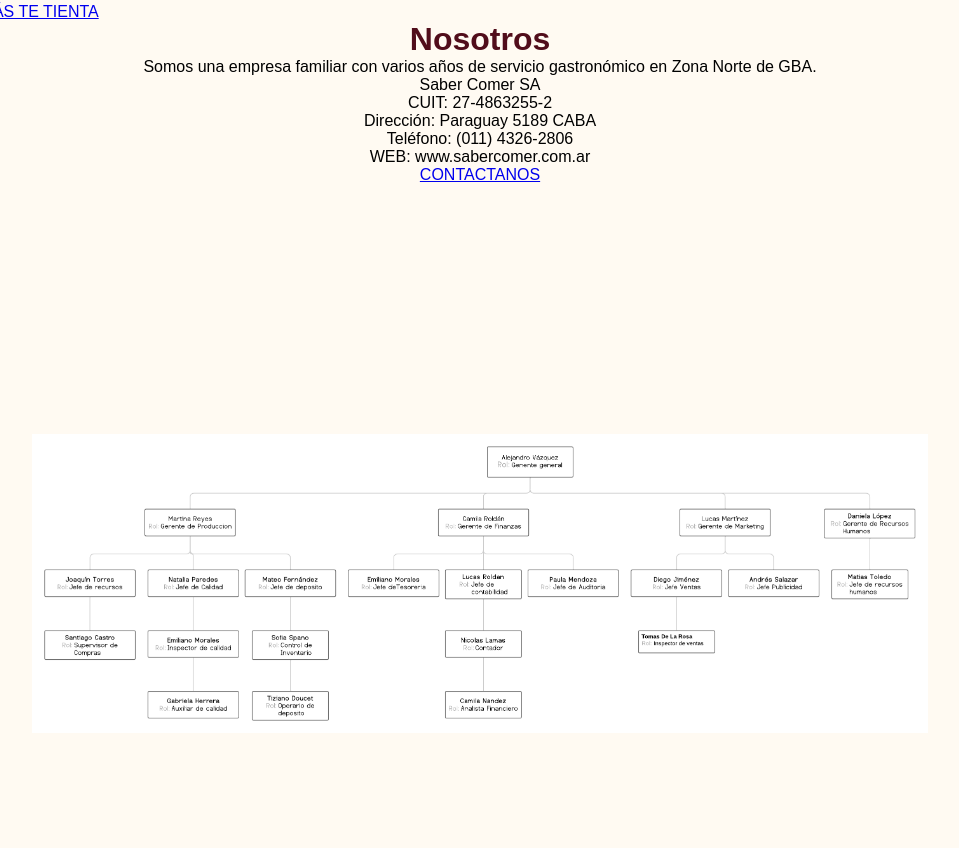
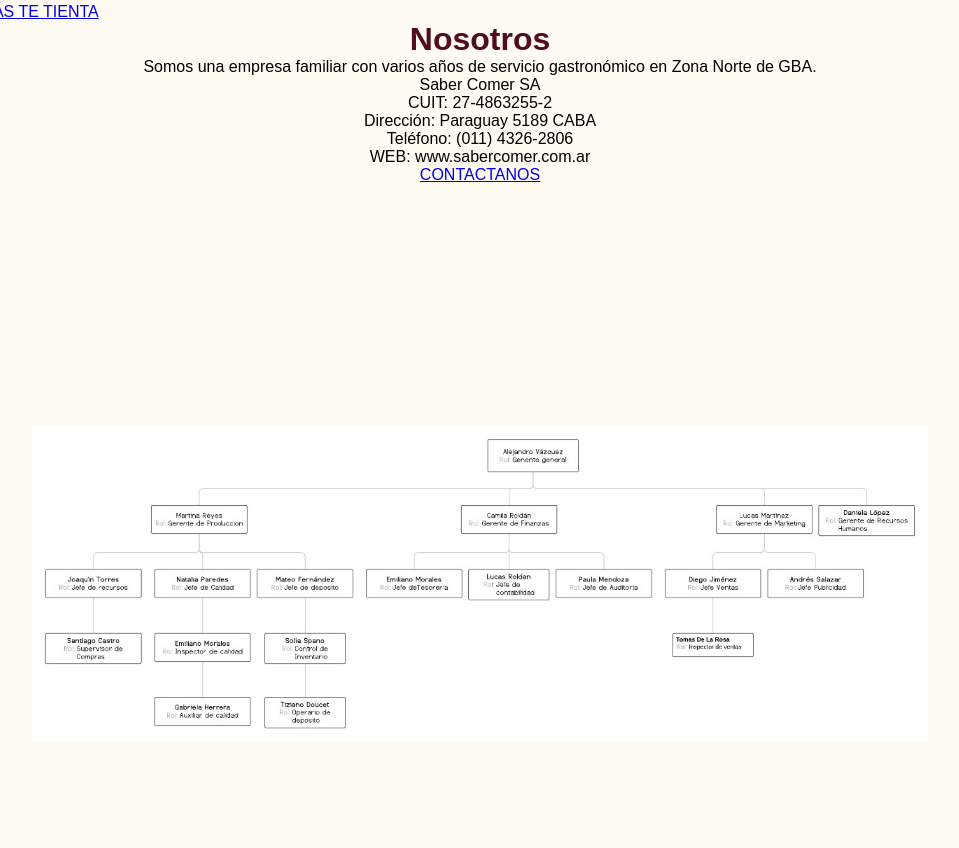
Before and after one commit to cbruna/sabercomer, a plain HTML site: page index.html in a window 1280 px wide. Shown: the part 2852-3700 px from the top of the page, without its empty margins (160-1119 px from the left). Drawn offline with Linux system fonts and the light colour scheme; a web font is replaced by a local one.

Commit message:
Add files via upload

```diff
--- a/css/estilos.css
+++ b/css/estilos.css
@@ -127,7 +127,7 @@ main{
 }
 .estiloNosotros
 {
-    background-image:url("../assets/img/organigrama.png");
+    background-image:url("../assets/img/organigramad.jpg");
     background-size: 70%;
     background-repeat: no-repeat;
     background-position:center center;
```
Also changed, not shown: assets/img/organigramad.jpg (added).
